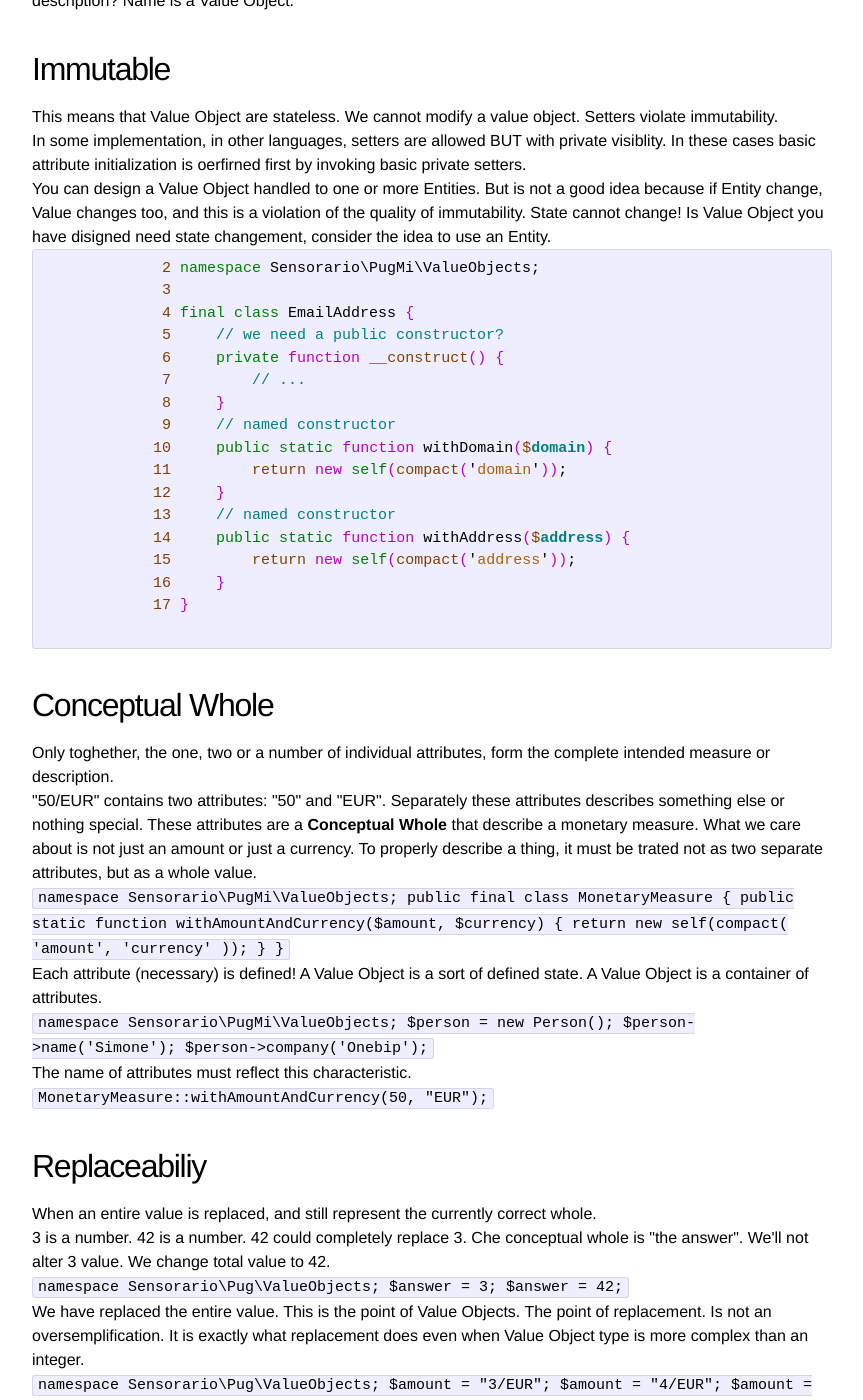
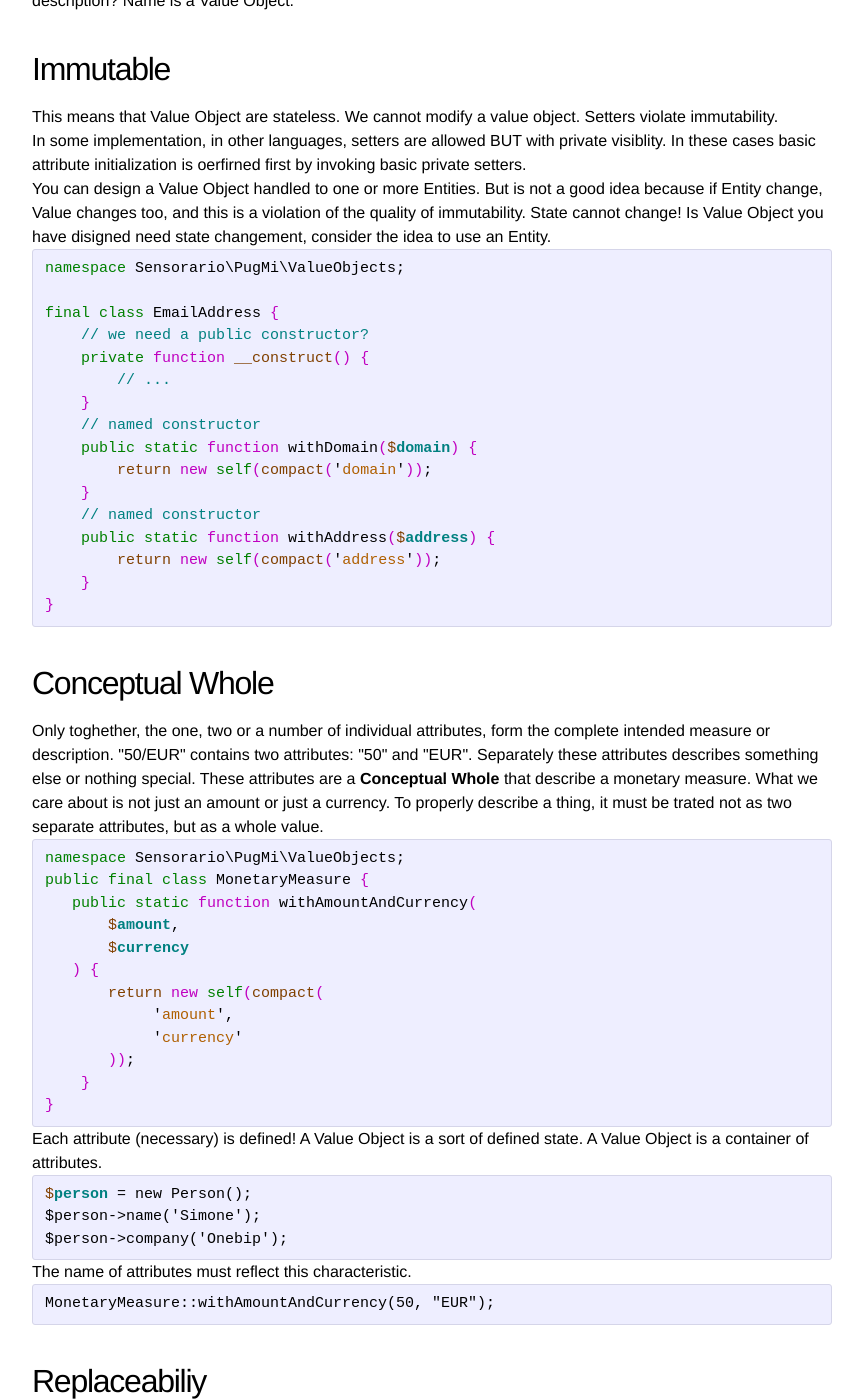
Before and after one commit to sensorario/sensorario.github.io, a Jekyll site: the page built from _posts/2015-06-22-value-objects.markdown, in a window 1280 px wide and 1400 px high, scrolled down 1785 px. Shown: the whole window, without its empty margins (208-1071 px from the left). Built offline with Jekyll 4.4.1, drawn with Linux system fonts in a browser that asks for light colours.

Commit message:
Fixed some html codes in value object post

```diff
--- a/_posts/2015-06-22-value-objects.markdown
+++ b/_posts/2015-06-22-value-objects.markdown
@@ -19,7 +19,7 @@ pre { white-space: pre-wrap; font-family: monospace; color: #000000; font-size:
 -->
 </style>
 
-<div class="introduction">
+<div class="post">
     <em>If we are talking about Value Objects, we are inside a specific context: Domainr-Driven Design. And What is Domain Driven Design? Is a way to produce quality in the software we develop. Some quality is reached by using tests avoiding delivering software with fatal number of bugs. Quality of software is reached via tests. Wuality of design could be reached with Domain-Driven Design. DDD gives you tools necessary to high-quality software. Value Objects are a vital building block of DDD.</em>
 
     <h2>What is a Value Object</h2>
@@ -52,7 +52,7 @@ pre { white-space: pre-wrap; font-family: monospace; color: #000000; font-size:
     <p>If we are interested of a value and not about an identity, we need a value object. Is ONE sum of values that an entity can assume. A value object, could be equals to more entities. And more entities could be equals to one value object.</p>
 </div>
 
-<div class="characteristics">
+<div class="post">
     <h2>Characteristics</h2>
     <p>When you are trying to decide if a concept is a Value, you should determine whether it possesses most of these characteristics:</p>
     <ul>
@@ -65,103 +65,80 @@ pre { white-space: pre-wrap; font-family: monospace; color: #000000; font-size:
     </ul>
 </div>
 
-<div class="measures">
+<div class="post">
     <h2>Measures, Quantifies or Describes</h2>
     <p>A Value Object is not a thing of our domain. A person has an age. Age is not a thing. Age measures an amount of years. A person has a name. The name is not a thing. Name describes how the person is called. Name is a description? Name is a Value Object.</p>
 </div>
 
-<div class="immutability">
+<div class="post">
     <a name="immutable"></a>
     <h2>Immutable</h2>
     <p>This means that Value Object are stateless. We cannot modify a value object. Setters violate immutability.</p>
     <p>In some implementation, in other languages, setters are allowed BUT with private visiblity. In these cases basic attribute initialization is oerfirned first by invoking basic private setters.</p>
     <p>You can design a Value Object handled to one or more Entities. But is not a good idea because if Entity change, Value changes too, and this is a violation of the quality of immutability. State cannot change! Is Value Object you have disigned need state changement, consider the idea to use an Entity.</p>
-    <div class="code">
-        <pre>
-            <span class="lnr"> 2 </span><span class="Type">namespace</span> Sensorario\PugMi\ValueObjects;
-            <span class="lnr"> 3 </span>
-            <span class="lnr"> 4 </span><span class="Type">final</span> <span class="Type">class</span> EmailAddress <span class="Special">{</span>
-            <span class="lnr"> 5 </span>    <span class="Comment">// we need a public constructor?</span>
-            <span class="lnr"> 6 </span>    <span class="Type">private</span> <span class="PreProc">function</span> <span class="Statement">__construct</span><span class="Special">()</span> <span class="Special">{</span>
-            <span class="lnr"> 7 </span>        <span class="Comment">// ...</span>
-            <span class="lnr"> 8 </span>    <span class="Special">}</span>
-            <span class="lnr"> 9 </span>    <span class="Comment">// named constructor</span>
-            <span class="lnr">10 </span>    <span class="Type">public</span> <span class="Type">static</span> <span class="PreProc">function</span> withDomain<span class="Special">(</span><span class="Statement">$</span><span class="Identifier">domain</span><span class="Special">)</span> <span class="Special">{</span>
-            <span class="lnr">11 </span>        <span class="Statement">return</span> <span class="PreProc">new</span> <span class="Type">self</span><span class="Special">(</span><span class="Statement">compact</span><span class="Special">(</span>'<span class="Constant">domain</span>'<span class="Special">))</span>;
-            <span class="lnr">12 </span>    <span class="Special">}</span>
-            <span class="lnr">13 </span>    <span class="Comment">// named constructor</span>
-            <span class="lnr">14 </span>    <span class="Type">public</span> <span class="Type">static</span> <span class="PreProc">function</span> withAddress<span class="Special">(</span><span class="Statement">$</span><span class="Identifier">address</span><span class="Special">)</span> <span class="Special">{</span>
-            <span class="lnr">15 </span>        <span class="Statement">return</span> <span class="PreProc">new</span> <span class="Type">self</span><span class="Special">(</span><span class="Statement">compact</span><span class="Special">(</span>'<span class="Constant">address</span>'<span class="Special">))</span>;
-            <span class="lnr">16 </span>    <span class="Special">}</span>
-            <span class="lnr">17 </span><span class="Special">}</span>
-        </pre>
-    </div>
+    <pre class="code"><span class="Type">namespace</span> Sensorario\PugMi\ValueObjects;
+
+<span class="Type">final</span> <span class="Type">class</span> EmailAddress <span class="Special">{</span>
+    <span class="Comment">// we need a public constructor?</span>
+    <span class="Type">private</span> <span class="PreProc">function</span> <span class="Statement">__construct</span><span class="Special">()</span> <span class="Special">{</span>
+        <span class="Comment">// ...</span>
+    <span class="Special">}</span>
+    <span class="Comment">// named constructor</span>
+    <span class="Type">public</span> <span class="Type">static</span> <span class="PreProc">function</span> withDomain<span class="Special">(</span><span class="Statement">$</span><span class="Identifier">domain</span><span class="Special">)</span> <span class="Special">{</span>
+        <span class="Statement">return</span> <span class="PreProc">new</span> <span class="Type">self</span><span class="Special">(</span><span class="Statement">compact</span><span class="Special">(</span>'<span class="Constant">domain</span>'<span class="Special">))</span>;
+    <span class="Special">}</span>
+    <span class="Comment">// named constructor</span>
+    <span class="Type">public</span> <span class="Type">static</span> <span class="PreProc">function</span> withAddress<span class="Special">(</span><span class="Statement">$</span><span class="Identifier">address</span><span class="Special">)</span> <span class="Special">{</span>
+        <span class="Statement">return</span> <span class="PreProc">new</span> <span class="Type">self</span><span class="Special">(</span><span class="Statement">compact</span><span class="Special">(</span>'<span class="Constant">address</span>'<span class="Special">))</span>;
+    <span class="Special">}</span>
+<span class="Special">}</span></pre>
 </div>
 
-<div class="immutability">
+<div class="post">
     <h2>Conceptual Whole</h2>
-    <p>Only toghether, the one, two or a number of individual attributes, form the complete intended measure or description.</p>
-    <p>"50/EUR" contains two attributes: "50" and "EUR". Separately these attributes describes something else or nothing special. These attributes are a <strong>Conceptual Whole</strong> that describe a monetary measure. What we care about is not just an amount or just a currency. To properly describe a thing, it must be trated not as two separate attributes, but as a whole value.</p>
-    <code>
-        namespace Sensorario\PugMi\ValueObjects;
-
-        public final class MonetaryMeasure {
-            public static function withAmountAndCurrency($amount, $currency) {
-                return new self(compact(
-                    'amount',
-                    'currency'
-                ));
-            }
-        }
-    </code>
+    <p>Only toghether, the one, two or a number of individual attributes, form the complete intended measure or description. "50/EUR" contains two attributes: "50" and "EUR". Separately these attributes describes something else or nothing special. These attributes are a <strong>Conceptual Whole</strong> that describe a monetary measure. What we care about is not just an amount or just a currency. To properly describe a thing, it must be trated not as two separate attributes, but as a whole value.</p>
+    <pre class="code">
+<span class="Type">namespace</span> Sensorario\PugMi\ValueObjects;
+<span class="Type">public</span> <span class="Type">final</span> <span class="Type">class</span> MonetaryMeasure <span class="Special">{</span>
+   <span class="Type">public</span> <span class="Type">static</span> <span class="PreProc">function</span> withAmountAndCurrency<span class="Special">(</span>
+       <span class="Statement">$</span><span class="Identifier">amount</span>,
+       <span class="Statement">$</span><span class="Identifier">currency</span>
+   <span class="Special">)</span> <span class="Special">{</span>
+       <span class="Statement">return</span> <span class="PreProc">new</span> <span class="Type">self</span><span class="Special">(</span><span class="Statement">compact</span><span class="Special">(</span>
+            '<span class="Constant">amount</span>',
+            '<span class="Constant">currency</span>'
+       <span class="Special">))</span>;
+    <span class="Special">}</span>
+<span class="Special">}</span></pre>
     <p>Each attribute (necessary) is defined! A Value Object is a sort of defined state. A Value Object is a container of attributes.</p>
-    <code>
-        namespace Sensorario\PugMi\ValueObjects;
-        $person = new Person();
-        $person->name('Simone');
-        $person->company('Onebip');
-    </code>
+    <pre class="code">
+<span class="Statement">$</span><span class="Identifier">person</span> = new Person();
+$person->name('Simone');
+$person->company('Onebip');</pre>
     <p>The name of attributes must reflect this characteristic.</p>
-    <code>
-        MonetaryMeasure::withAmountAndCurrency(50, "EUR");
-    </code>
-    <!--<p>This is not perfect. We can use additiona type such as Currency. Or Amount.</p>
-    <code>
-        namespace Sensorario\Pug\ValueObjects;
-        public final class MonetaryMeasure {
-            public static function withAmountAndCurrency(Amount $amount, Currency $currency) {
-                return new self([
-                    "amount"   => $amount->value(),
-                    "currency" => (string) $currency,
-                ]);
-            }
-        }
-    </code>
-    <p>This makes VO more descriptive. And a Factory and possibly a Builder, can take care about VO creation.</p>
-    <p>We can user other value object, to define a value object. In this case, the parent reference to a Value Object is not just an attribute. Rather, it is a property of the containing parent in the model that holds a reference to it. Also, ... in this case, names of attributes can be determined only after establishing our Bounded Context and its Ubiquitous Language.</p>
-    <p>Use of plain string can cause problems. Defining a ThingName type instead, we can centralize all concerns dealing with the name of a ThingOfWorth.</p> -->
+    <pre class="code">MonetaryMeasure::withAmountAndCurrency(50, "EUR");</pre>
 </div>
 
-<div class="immutability">
+<div class="post">
     <h2>Replaceabiliy</h2>
     <p>When an entire value is replaced, and still represent the currently correct whole.</p>
     <p>3 is a number. 42 is a number. 42 could completely replace 3. Che conceptual whole is "the answer". We'll not alter 3 value. We change total value to 42.</p>
-    <code>
+    <pre class="code">
         namespace Sensorario\Pug\ValueObjects;
 
         $answer = 3;
         $answer = 42;
-    </code>
+    </pre>
     <p>We have replaced the entire value. This is the point of Value Objects. The point of replacement. Is not an oversemplification. It is exactly what replacement does even when Value Object type is more complex than an integer.</p>
-    <code>
+    <pre class="code">
         namespace Sensorario\Pug\ValueObjects;
 
         $amount = "3/EUR";
         $amount = "4/EUR";
         $amount = "3/USD";
         $amount = "42/EUR";
-    </code>
-    <code>
+    </pre>
+    <pre class="code">
         namespace Sensorario\Pug\ValueObjects;
         $fullName = FullName::fromSurnameName("Gentili", "Simone");
         $fullName = FullName::fromSurameNickAndName("Gentili", "Demo", "Simone");
@@ -176,16 +153,16 @@ pre { white-space: pre-wrap; font-family: monospace; color: #000000; font-size:
             'nickname' => "Demo",
             'name'     => "Simone",
         ]);
-    </code>
+    </pre>
     <p>Use a method to change the state of che concept "full name" should violate the immutability. Instead of change the value, we replace the previous fill name with the noew one. An entity should use our new Value Object to set the full name of Person class.</p>
     <p>Replacement is not practical. But replacement also responds to another characteristics of Value Objects: Side-Effect-Free Behavior. Each time we make some operation with a value object, if the kind (the class) is the same, the instance is totally renewed.</p>
 </div>
 
-<div class="immutability">
+<div class="post">
     <h2>Equality</h2>
     <p>If both types and their attributes are equal, the Value are considered equal. Further, if any two or more Value instances are equal, you could assign any one of the equal Value instances to an Entity's property  and the assignment would not change the value of the property.</p>
     <p>Ask yourself if the concept you are designing must be an Entity identified uniqeuely from all other object or if it sufficiently supported using value equality. If the consept itself doesnt require unique identity, model it as a Value Object.</p>
-    <code>
+    <pre class="code">
         namespace Sensorario\PugMi\ValueObjects;
 
         $a = new Currency('USD');
@@ -198,23 +175,23 @@ pre { white-space: pre-wrap; font-family: monospace; color: #000000; font-size:
 
         var_dump($a == $c);  // bool(false)
         var_dump($a === $c); // bool(false)
-    </code>
+    </pre>
     <!-- add here image of liuggio tweets -->
 </div>
 
-<div class="immutability">
+<div class="post">
     <h2>Side-Effect-Free Behavior</h2>
     <p>"Since no modification occurs when executing a specific operation, that operation is said to be side-effect free." All methods of a Value Objects are side-effect free, because they must not violate the immutability characteristics. We might see Value Objects only as attribute container</p>
     <p>Pure functional programming languages allow nothing but side-effect-free behavior, requiring all closures to receive and produce only immutable value objects.</p>
-    <code>
+    <pre class="code">
         namespace Sensorario\Pug\ValueObjects;
 
         $fullName = new FullName("Gentili", "Simone");
         $fullName->withNickname("Demo"); // modifiche perse
         $fullName = $fullName->withNickname("Demo");
-    </code>
+    </pre>
     <p>The method withNickname() must respect the side-effect-free rule. Value Objects are immutable. Thus, the method will generate new container of attributes. Thw use of methods withSomething(), make all more expressive. The method will be implemented in this way:</p>
-    <code>
+    <pre class="code">
         namespace Sensorario\Pug\ValueObjects;
 
         class FullName {
@@ -229,41 +206,41 @@ pre { white-space: pre-wrap; font-family: monospace; color: #000000; font-size:
                 ]);
             }
         }
-    </code>
+    </pre>
     <p>Method must not modify the state. Every function will generate new value.</p>
     <p>This method also capture important business logic.</p>
     <p>When we pass an entity as a function parameter, we must not modify that entity. Why? the side-effect free does not regard only Value Object: it also regard the other domain parts. If we need to change the state of the entity, function can take the entity as input and return something the entity could use to modify itself, on its own terms and responsibility.</p>
 </div>
 
-<div class="standard-types">
+<div class="post">
     <p>Standard Types are descriptive obejects that indicates the type of things. Synonimous od standard type are called <em>type code</em> or <em>lookup</em>. PhoneNumber is a value. But phone number hide an information about the type. We need to describe it as personal number or work number. These descriptions represent standard type.</p>
     <p>In case of currency, standard types could be EUR, USD, ... and so on. Using a standard type helps avoid bogus currencies. Use a Value Object helps development avoiding bogus in values.</p>
     <p>Depending on the level of standardisation: type could be defined in a txt file, exel, ... OR accepted as international standards.</p>
-    <code>
+    <pre class="code">
         namespace Sensorario\PugMi\ValueObjects;
 
         final class HTTPStatusCodes {
             const OK        = 200;
             const NOT_FOUND = 404;
         }
-    </code>
+    </pre>
 </div>
 
-<div class="testing-value-objects">
+<div class="post">
     <p>There are several way to test code. To test a single class, we have unit tests. To test a group of object collaboration, we have functional tests. At the end, to test the whole application, we have end-to-end tests.</p>
     <p>In functional tests, we use to mock collaborators. But what happens during a functional test, where collaborator is a Value Object? Need we to mock its behavior? I dont think: because of Value Objects characteristics, we dont (IMHO). Value objects, returns alwais same results. Two value objects are equals if their values are equals.</p>
     <p>There is no reasons to mock a value object. Value objects, are immutable so just create new instance and use it. Value object is a container of values.</p>
     <p>Value cannot change their state. So, 42 is always 42. 21 May 2015 is always 21 May 2015. So we cant mock a value. It is easier and less error prone, to use a real type. A value should be so simple that there is no benefit to mock them. Mock objects, aims to mime real objects.</p>
 </div>
 
-<div class="final-classes">
+<div class="post">
     <p>Now let's talk about open/closed principle. The principle says "software entities (classes, modules, functions, etc.) should be open for extension, but closed for modification". "Closed for modification, in this context, means that when your code exposes some behavior to the outside world, that interface should be stable. Providing an API is a responsibility: by allowing other code to access features of your system, you need to give certain guarantees of stability or low change frequency. The behaviour should be deterministic. It does not mean your implementation can not change. The changes should not affect outside code.". If a method is private, is removable. If an element is needed only inside an'object, is removable. Hidden attributes, behaviors and methods, ... are removable and closed to change. Nothing depends on it and. "Somewhere, perhaps invisible to you, something might depend on it. Closing it, or even making a small change, will break that code."</p>
 </div>
 
-<div class="implementation">
+<div class="post">
     <p>If all setter has private scope, there is no opportunity for attributes to be exposed to mutation by consumers.</p>
     <p>Fluent interface!</p>
-    <code>
+    <pre class="code">
         namespace Sensorario\PugMi\ValueObjects;
 
         $valueObject = ValueObject::box([
@@ -272,9 +249,9 @@ pre { white-space: pre-wrap; font-family: monospace; color: #000000; font-size:
 
         $request = Request::withCode(200);
         $request = $request->andHeader('Referer', 'http://sensorario.github.io');
-    </code>
+    </pre>
     <p>Value Objects and encapsulation. Mmmm. "Functions should have a small number of arguments. No argument is best, followed by one, two, and three. More than three is very questionable and should be avoided with prejudice." But, what hannpes when we need more and more third party class in a static method of our value object? My question is, ... How many third party elements can I accept, and still think this object as a Value Objecr?</p>
-    <code>
+    <pre class="code">
         namespace Sensorario\PugMi\ValueObjects;
 
         use Sensorario\Stuff;
@@ -287,11 +264,11 @@ pre { white-space: pre-wrap; font-family: monospace; color: #000000; font-size:
                 return new self(compact('foo'));
             }
         }
-    </code>
+    </pre>
     <p>Whatching Value Objects characteristics, ... this class measures, is immutable, conceptual whole, is replaceable, respect equality and has side-effect-free. This characteristics are respected only if Stuff class has static behavior. Remember that for immutability, if a Value Object is related to an entity and the entity change, also Value Object changes. If this happens, you have not a Value Object in your hand.</p>
 </div>
 
-<div class="persisting-value-object">
+<div class="post">
     <p>There are a variety of ways to persit Value Object instances to a persistent store. We are interested in persisting Values along with the state of the aggregate instances that contain them. These examples are based on the assumpion that an Aggregate is beign added to or read from its Repository, and its contained Values are persisted and reconstituted behind the scenes along with the Entity that contains them.</p>
     <p>ORM such Doctrine2 is popular and widely used. Using an ORM to map every class to a table and every attribute to a column adds complexity, which may be unwarranted.</p>
     <p>Most times that a Value Object is persisted to a data store, it is stored in a denormalized fashion. Its attributes are stored in the same database table row as its Entity object. This makes the storage and retrieval of Values clean and optimized and prevents any persistence store leakage into the model. It's both a pleasure and a relief when Values can be persisted this way.</p>
@@ -300,7 +277,7 @@ pre { white-space: pre-wrap; font-family: monospace; color: #000000; font-size:
     <p>Persisting a single Value Object instance to a database is straightforward. </p>
 </div>
 
-<div class="resources">
+<div class="post">
     <h1>Interesting Github repositories</h1>
     <ul>
         <li><a href="https://github.com/nicolopignatelli/valueobjects">nicolopignatelli/valueobjects</a></li>
```
